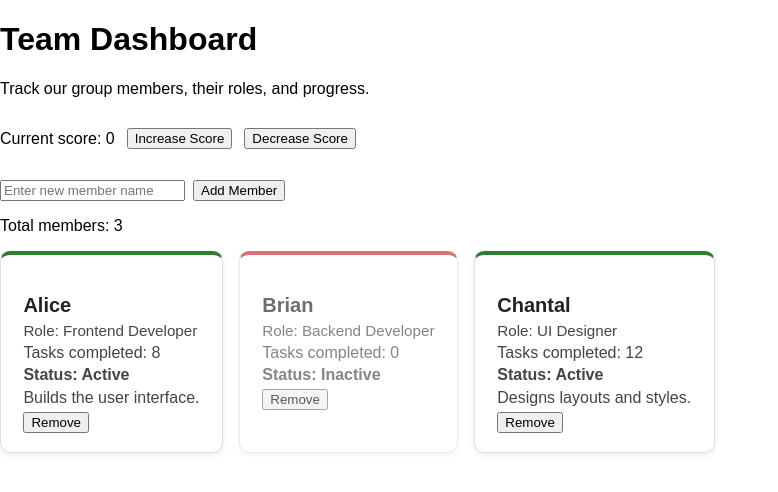
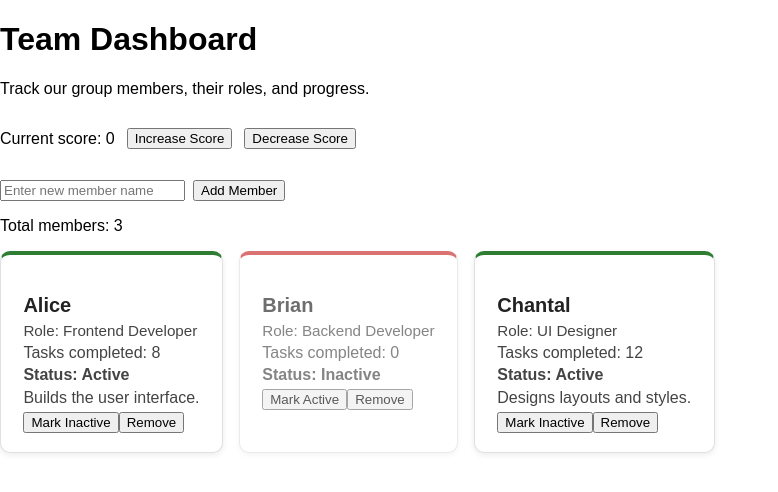
Before and after one commit to Effiong06/react-50-tasks, a React (Vite) app: page / in a window 1280 px wide. Shown: the top 492 px of the page, without its empty margins (0-778 px from the left). Built offline with nearby package versions, Linux system fonts and the light colour scheme.

Commit message:
task 47: add button to toggle a member's active status

```diff
--- a/src/MemberCard.tsx
+++ b/src/MemberCard.tsx
@@ -11,12 +11,14 @@ export interface MemberCardProps {
 }
 
 // Task 45 & 46: card also needs its id and a typed callback to remove itself
+// Task 47: plus a typed callback to toggle its active status
 interface MemberCardComponentProps extends MemberCardProps {
   id: number;
   onRemove: (id: number) => void;
+  onToggleActive: (id: number) => void;
 }
 
-function MemberCard({ id, name, role, tasksCompleted = 0, isActive, bio, onRemove }: MemberCardComponentProps) {
+function MemberCard({ id, name, role, tasksCompleted = 0, isActive, bio, onRemove, onToggleActive }: MemberCardComponentProps) {
   return (
     <div className={`member-card ${isActive ? "active" : "inactive"}`}>
       <h3 className="member-name">{name}</h3>
@@ -24,6 +26,9 @@ function MemberCard({ id, name, role, tasksCompleted = 0, isActive, bio, onRemov
       <p>Tasks completed: {tasksCompleted}</p>
       <p style={{ fontWeight: "bold" }}>Status: {isActive ? "Active" : "Inactive"}</p>
       {bio && <p>{bio}</p>}
+      <button onClick={() => onToggleActive(id)}>
+        Mark {isActive ? "Inactive" : "Active"}
+      </button>
       <button onClick={() => onRemove(id)}>Remove</button>
     </div>
   );
--- a/src/TeamDashboard.tsx
+++ b/src/TeamDashboard.tsx
@@ -68,6 +68,15 @@ function TeamDashboard() {
     setMembers((prevMembers) => prevMembers.filter((member) => member.id !== id));
   };
 
+  // Task 47: flip a member's active status by id
+  const toggleMemberActive = (id: number) => {
+    setMembers((prevMembers) =>
+      prevMembers.map((member) =>
+        member.id === id ? { ...member, isActive: !member.isActive } : member
+      )
+    );
+  };
+
   return (
     <>
       <h1>Team Dashboard</h1>
@@ -103,6 +112,7 @@ function TeamDashboard() {
             isActive={member.isActive}
             bio={member.bio}
             onRemove={removeMember}
+            onToggleActive={toggleMemberActive}
           />
         ))}
       </div>
```
